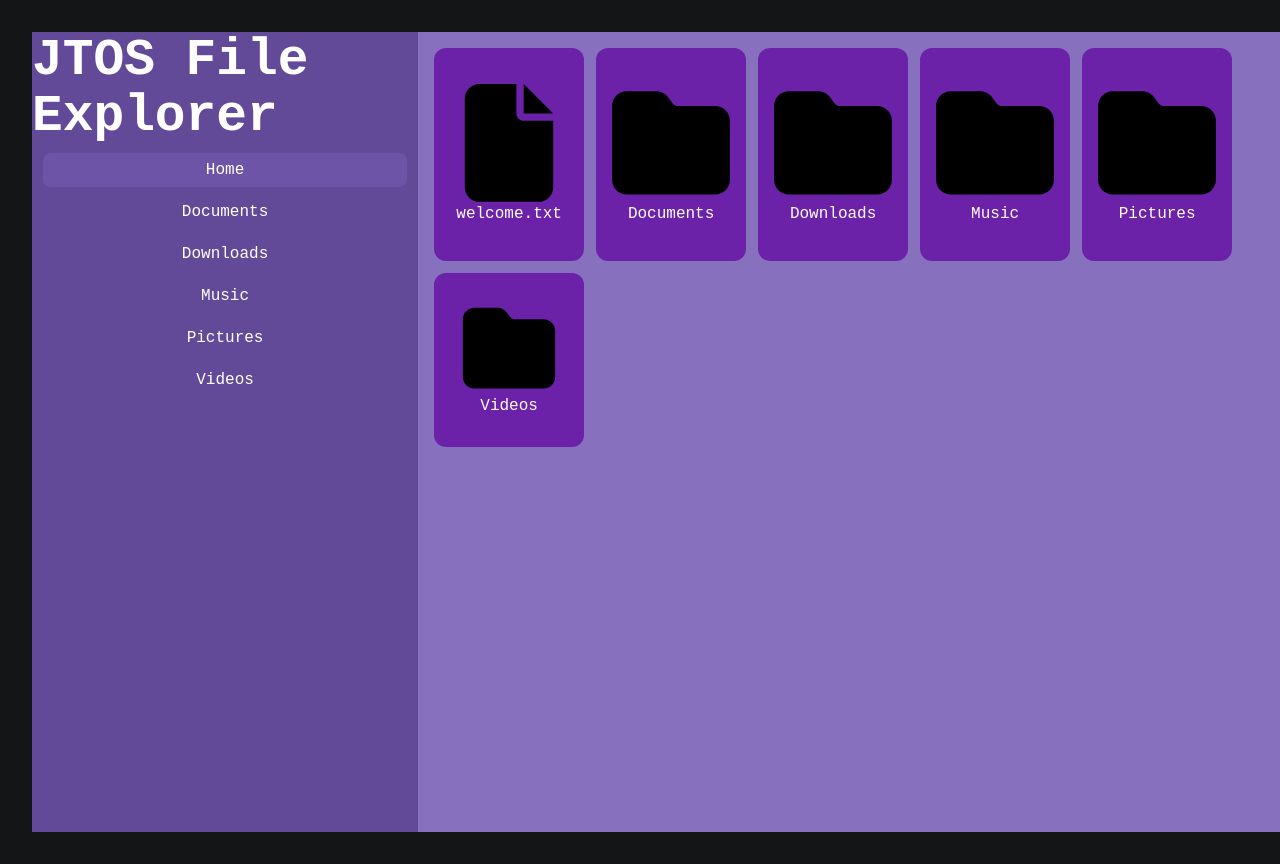
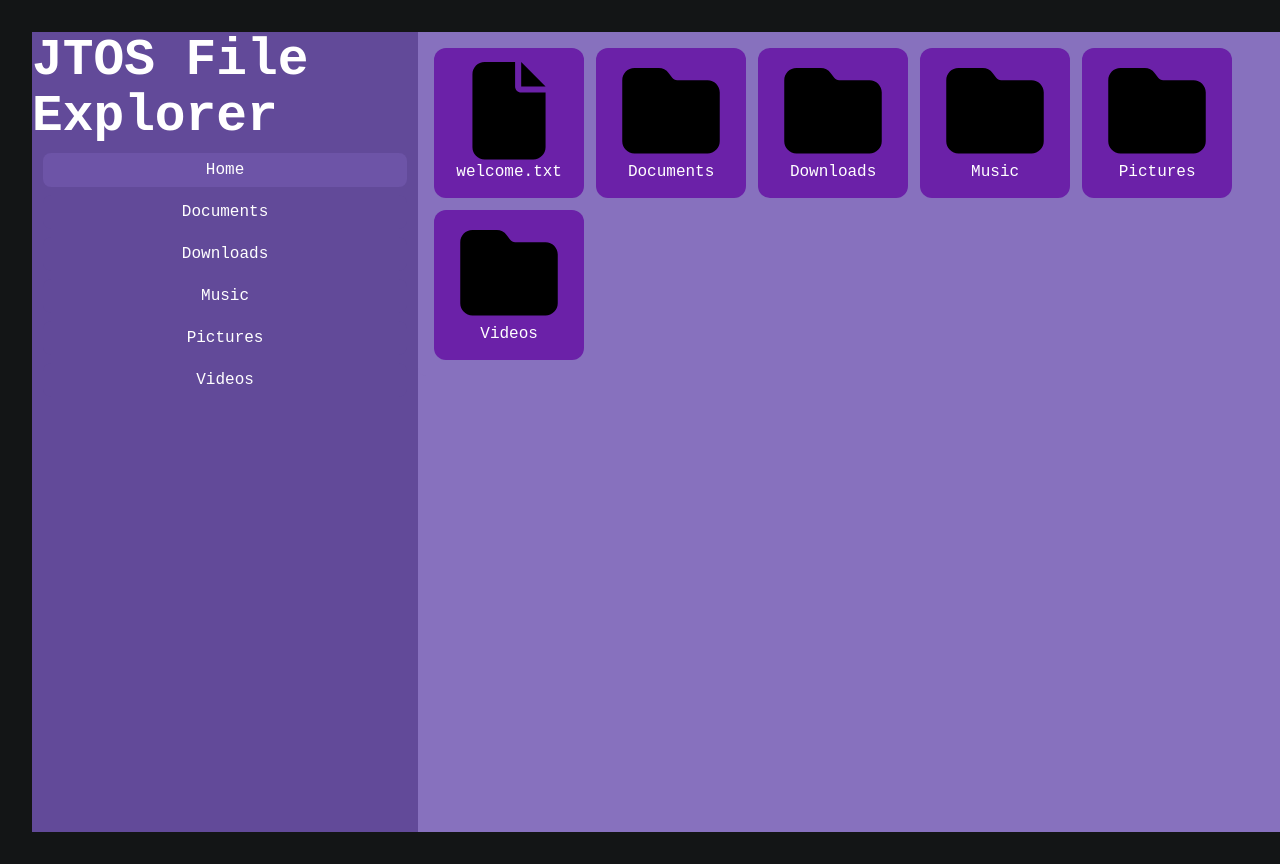
Before and after one commit to JhonTabio/JTOS-Portfolio, a React (Vite) app: page /gui in a window 1280 px wide. Shown: the top 864 px of the page. Built offline with nearby package versions, Linux system fonts and the light colour scheme.

Commit message:
Formatting and consistent icon sizes

```diff
--- a/src/routes/GUI.css
+++ b/src/routes/GUI.css
@@ -22,7 +22,6 @@
 {
   background-color: #6b21a8;
   color: white;
-  padding: 16px;
   border-radius: 12px;
   cursor: pointer;
   transition: background-color 0.3s ease;
@@ -30,6 +29,7 @@
   flex-direction: column;
   justify-content: center;
   align-items: center;
+  height: 150px;
 }
 
 .gui_card:hover
--- a/src/routes/GUI.tsx
+++ b/src/routes/GUI.tsx
@@ -44,7 +44,7 @@ function GUI()
             style={{
               display: "grid",
               gap: "12px",
-              gridTemplateColumns: "repeat(auto-fit, 150px)"
+              gridTemplateColumns: "repeat(auto-fit, 150px)",
             }}
           >
             {folder.children?.map((item, i) => (
```
